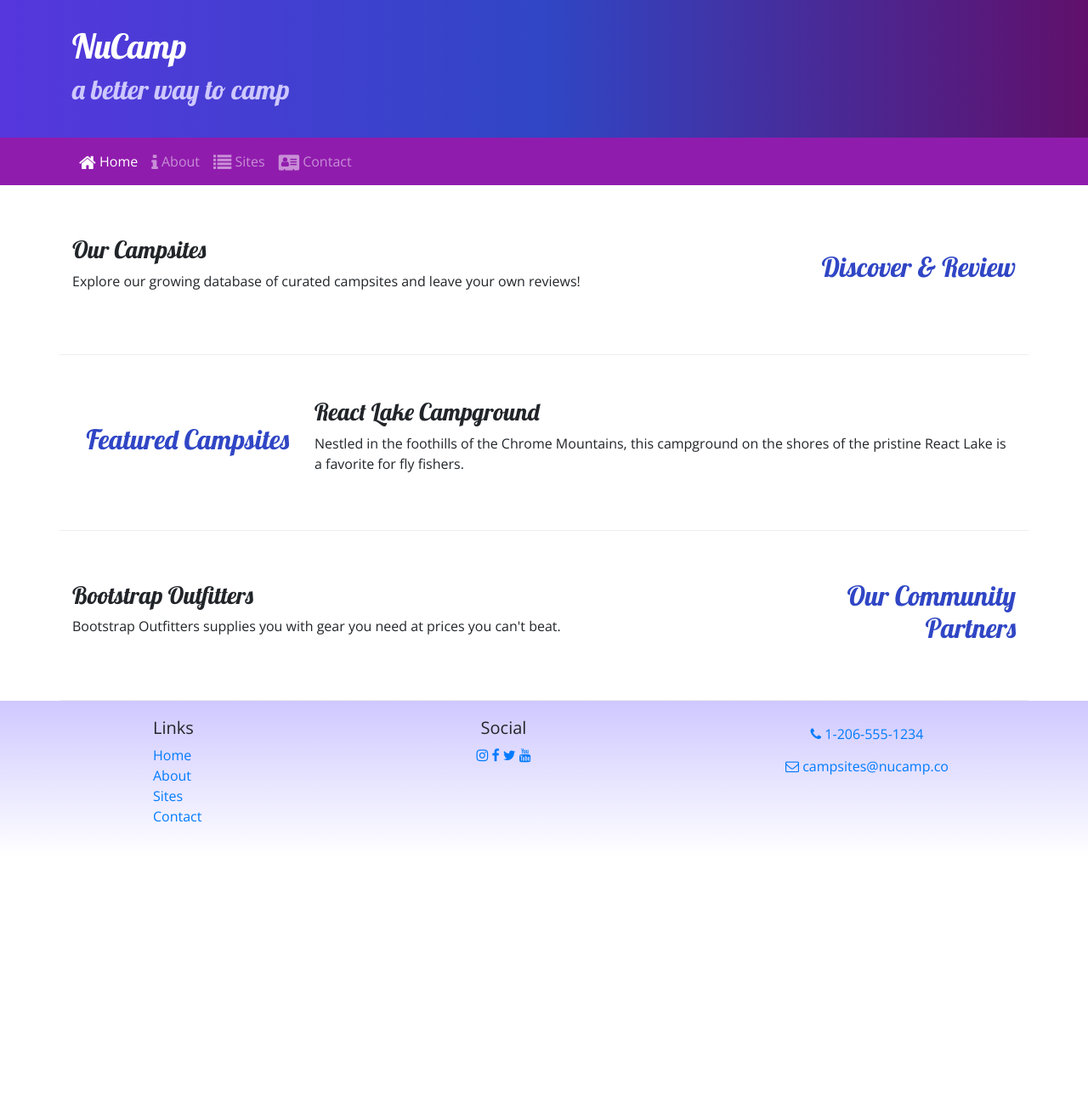
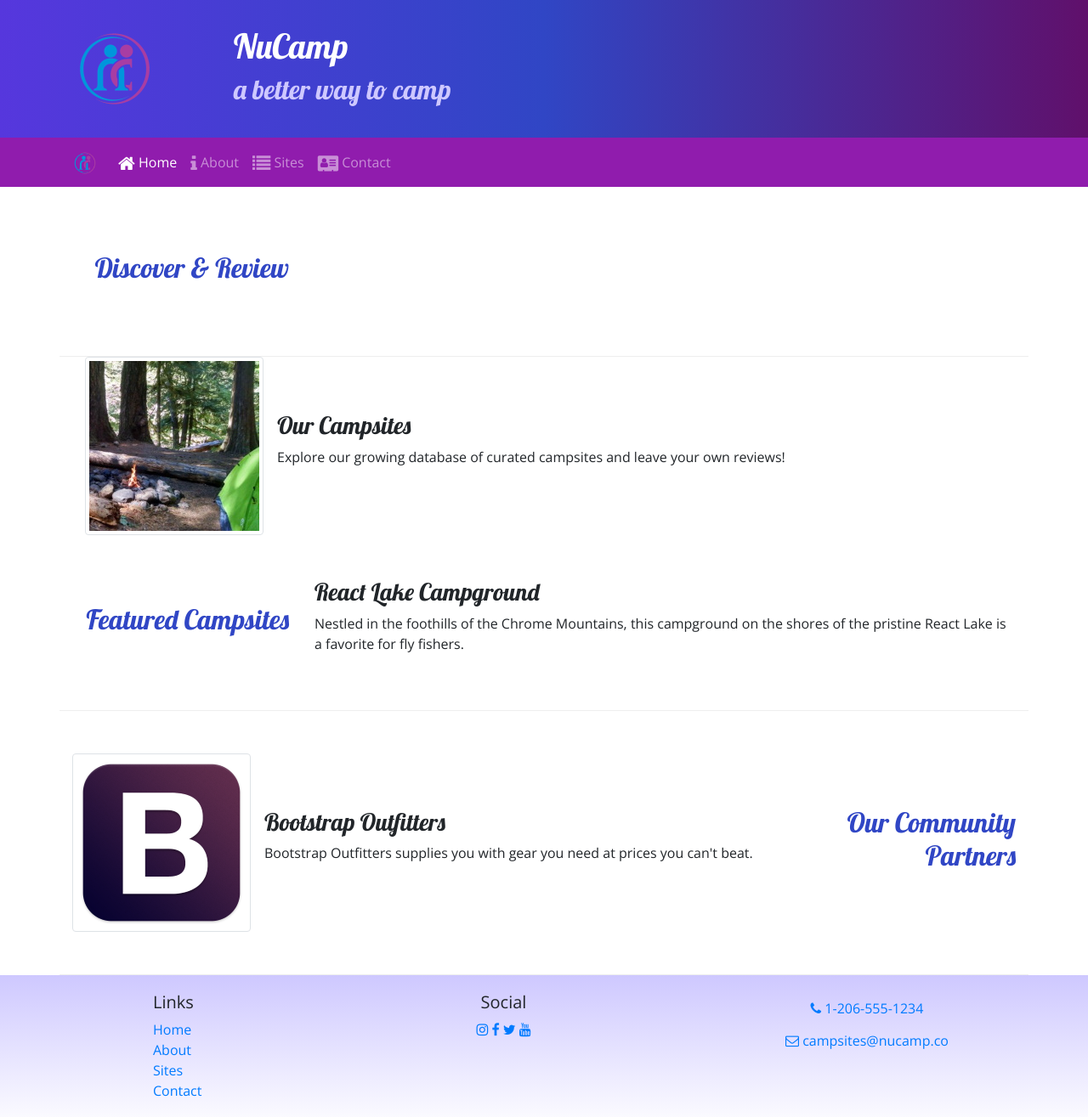
Before and after one commit to jayindeepspace/NUCAMPSITE, a website: page index.html in a window 1280 px wide. Shown: the whole page at 85% size. Before the commit the page ends 1009 px from the top, so only its background shows below. Drawn offline with nearby package versions, Linux system fonts and the light colour scheme.

Commit message:
media and images

```diff
--- a/index.html
+++ b/index.html
@@ -24,7 +24,10 @@
       href="node_modules/font-awesome/css/font-awesome.min.css"
     />
 
-    <link rel="stylesheet" href="node_modules/bootstrap-social/bootstrap-social.css" />
+    <link
+      rel="stylesheet"
+      href="node_modules/bootstrap-social/bootstrap-social.css"
+    />
 
     <title>NuCamp: A Better Way To Camp</title>
   </head>
@@ -33,6 +36,9 @@
     <header class="jumbotron jumbotron-fluid">
       <div class="container">
         <div class="row">
+          <div class="col-4 col-sm-3 col-md-2 align-self-center">
+            <a href="#"><img src="img/logo.png" class="img-fluid" alt="Header Logo"/></a>
+          </div>
           <div class="col">
             <h1>NuCamp</h1>
             <h2>a better way to camp</h2>
@@ -43,8 +49,11 @@
 
     <nav class="navbar navbar-expand-sm navbar-dark sticky-top">
       <div class="container">
+        <a class="navbar-brand" href="#"
+          ><img src="img/logo.png" height="30" width="30" alt="Nav Logo"
+        /></a>
         <button
-          class="navbar-toggler ml-auto"
+          class="navbar-toggler"
           type="button"
           data-toggle="collapse"
           data-target="#nucampNavbar"
@@ -83,13 +92,15 @@
         <div class="col-sm-4 order-sm-last col-md-3">
           <h2 class="text-sm-right">Discover & Review</h2>
         </div>
+        </div>
         <div class="col">
-          <h3>Our Campsites</h3>
-          <p class="d-sm-block d-none">
-            Explore our growing database of curated campsites and leave your own
-            reviews!
-          </p>
-        </div>
+          <div class="media">
+              <img class="d-flex mr-3 img-thumbnail" src="img/breadcrumb-trail-thumb.jpg" alt="Breadcrumb Trail" />
+              <div class="media-body align-self-center">
+                  <h3>Our Campsites</h3>
+                  <p class="d-none d-sm-block">Explore our growing database of curated campsites and leave your own reviews!</p>
+              </div>
+          </div>
       </div>
 
       <div class="row row-content align-items-center">
@@ -108,13 +119,16 @@
         <div class="col-sm-4 order-sm-last col-md-3">
           <h2 class="text-sm-right">Our Community Partners</h2>
         </div>
+
         <div class="col">
-          <h3>Bootstrap Outfitters</h3>
-          <p class="d-sm-block d-none">
-            Bootstrap Outfitters supplies you with gear you need at prices you
-            can't beat.
-          </p>
-        </div>
+          <div class="media">
+              <img class="d-flex mr-3 img-thumbnail" src="img/bootstrap-thumb.png" alt="Bootstrap Outfitters" />
+              <div class="media-body align-self-center">
+                  <h3>Bootstrap Outfitters</h3>
+          <p class="d-none d-sm-block">Bootstrap Outfitters supplies you with gear you need at prices you can't beat.</p>
+              </div>
+          </div>
+      </div>
       </div>
     </div>
 
@@ -138,8 +152,12 @@
             <a href="http://youtube.com/"><i class="fa fa-youtube"></i></a>
           </div>
           <div class="col-sm-4 text-center">
-            <a role="button" class="btn btn-link" href="tel+12065551234"><i class="fa fa-phone"></i> 1-206-555-1234<br></a>
-            <a role="button" class="btn btn-link"><i class="fa fa-envelope-o"></i> campsites@nucamp.co</a>
+            <a role="button" class="btn btn-link" href="tel+12065551234"
+              ><i class="fa fa-phone"></i> 1-206-555-1234<br
+            /></a>
+            <a role="button" class="btn btn-link"
+              ><i class="fa fa-envelope-o"></i> campsites@nucamp.co</a
+            >
           </div>
         </div>
       </div>
```
Also changed, not shown: aboutus.html (+7 -1 lines), contactus.html (+6 -0 lines), img/bootstrap-thumb.png (added), img/breadcrumb-trail-thumb.jpg (added), img/breadcrumb-trail.jpg (added), img/chrome-river-thumb.jpg (added), img/chrome-river.jpg (added), img/logo.png (added), img/react-lake-thumb.jpg (added), img/react-lake.jpg (added).
